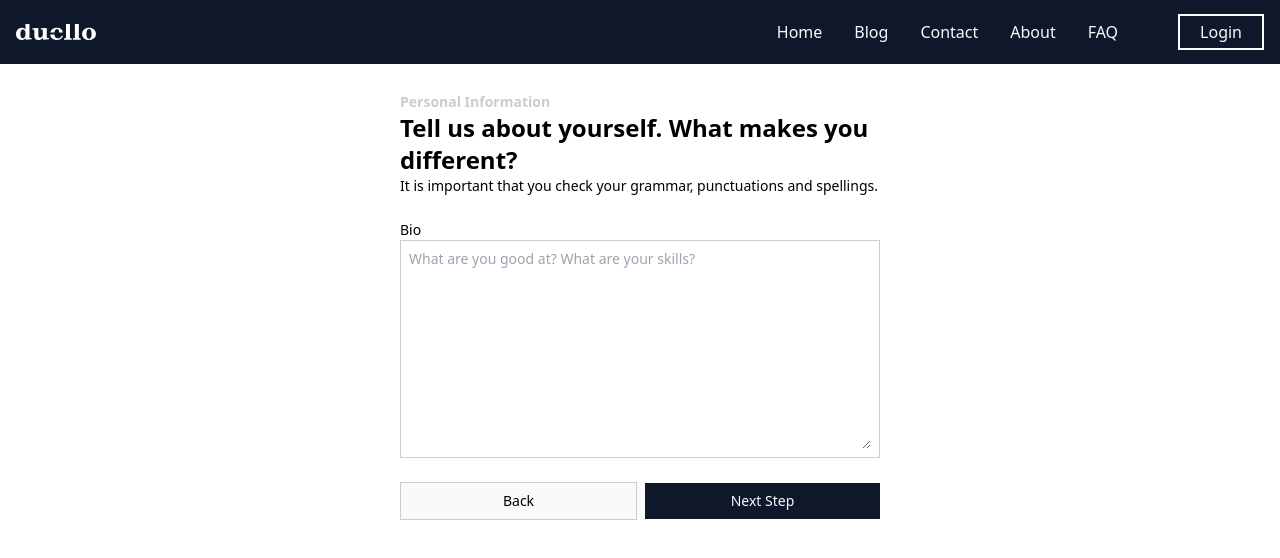
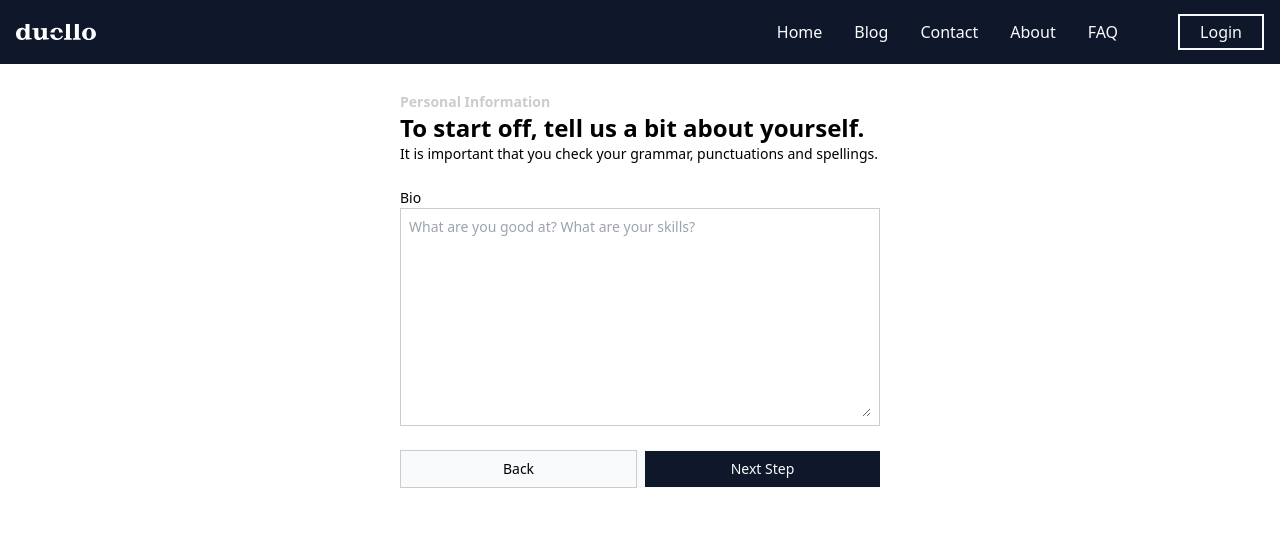
Before and after one commit to ErrolNtetha/lancing-client, a Next.js app: page /apply in a window 1280 px wide. Both pictures are taken after a click on the button "Get Started". Shown: the top 558 px of the page. Built offline with nearby package versions, Linux system fonts and the light colour scheme; no server answers; the database is empty.

Commit message:
feat: changes

```diff
--- a/app/apply/createApplication.tsx
+++ b/app/apply/createApplication.tsx
@@ -16,10 +16,22 @@ import { Education } from './education';
 import { Welcome } from './welcome';
 
 const registrationSchema = z.object({
-    bio: z.string().min(30, 'About is too short. It must be at least 30 characters long.'),
-    title: z.string().min(2, 'Title is too short. It must be at least 30 characters long.'),
-}).required({
-    bio: true,
+    personal: z.object({
+        bio: z
+            .string()
+            .min(1, 'Bio is required.')
+            .min(3, 'About is too short. It must be at least 30 characters long.'),
+    }),
+    portfolio: z.object({
+        title: z
+            .string()
+            .min(1, 'Title is required.')
+            .min(3, 'Title is too short. It must be at least 30 characters long.'),
+        description: z
+            .string()
+            .min(1, 'Description is required.')
+            .min(3, 'Description is too short. It must be at least 30 characters long.'),
+    })
 });
 
 export const CreateApplication = () => {
@@ -31,8 +43,8 @@ export const CreateApplication = () => {
     });
     const [loading, setLoading] = useState(false);
     const [errorMessage, setErrorMessage] = useState<null | string>(null);
-    const router = useRouter();
-    const showIcon = watch('password');
+    // const router = useRouter();
+    // const showIcon = watch('password');
     const userAuth = useAuth();
 
     const handleNext = () => {
--- a/app/apply/personal.tsx
+++ b/app/apply/personal.tsx
@@ -10,7 +10,7 @@ import { TextareaLabel } from '../../components/molecules/textArea';
 interface PersonalProps {
     register: Function;
     component: React.ReactNode;
-    errors: FieldErrors<FieldValues>;
+    errors: any;
 }
 
 export const Personal = ({
@@ -22,18 +22,18 @@ export const Personal = ({
         <React.Fragment>
             <h3 className='font-semibold text-md text-gray'> Personal Information </h3>
             <h3 className='font-semibold text-2xl'>
-                Tell us about yourself. What makes you different?
+                To start off, tell us a bit about yourself.
             </h3>
             <p className='text-md mb-4'>
                 It is important that you check your grammar, punctuations and spellings.
             </p>
             <TextareaLabel
-                name='bio'
+                name='personal.bio'
                 labelName='Bio'
                 placeholder='What are you good at? What are your skills?'
                 register={register}
                 required={true}
-                errorMessage={errors?.bio?.message?.toString()}
+                errorMessage={errors.personal?.bio?.message?.toString()}
             />
             <section> {component} </section>
         </React.Fragment>
--- a/app/apply/portfolio.tsx
+++ b/app/apply/portfolio.tsx
@@ -13,7 +13,7 @@ import Image from 'next/image';
 interface PortfolioProps {
     register: Function;
     component: React.ReactNode;
-    errors: FieldErrors<FieldValues>;
+    errors: any;
     getValues: any;
 }
 
@@ -22,7 +22,6 @@ export const Portfolio = ({ register, component, errors, getValues }: PortfolioP
     const [base, setBase] = useState('');
     const { addPortfolio, portfolio } = usePortfolioStore();
     const { setValue } = useForm();
-    console.log('Portfolio: ', portfolio);
 
     const resizeImage = (file: any) =>
         new Promise((resolve) => {
@@ -127,19 +126,20 @@ export const Portfolio = ({ register, component, errors, getValues }: PortfolioP
                         <input {...register('coverImage', { onChange: {handleAddPortolio} }) } type='file' />
                         <FormLabel
                             type='text'
-                            name='title'
+                            name='portfolio.title'
                             labelName='Title'
                             placeholder='Product Package Design'
                             register={register}
-                            required={true}
-                            errorMessage={errors?.portfolioTitle?.message?.toString()}
+                            required={false}
+                            errorMessage={errors.portfolio?.title?.message?.toString()}
                         />
                         <TextareaLabel
-                            name='description'
+                            name='portfolio.description'
                             labelName='Description'
                             placeholder='Write a description explaining about this project.'
                             register={register}
-                            required={true}
+                            required={false}
+                            errorMessage={errors.portfolio?.description?.message?.toString()}
                         />
                         <FormLabel
                             type='url'
--- a/components/atoms/input/index.tsx
+++ b/components/atoms/input/index.tsx
@@ -7,7 +7,7 @@ export const Input = ({
     type,
     id,
     disabled = false,
-    required,
+    required = false,
     register,
     handleHideIcon,
     placeholder,
```
